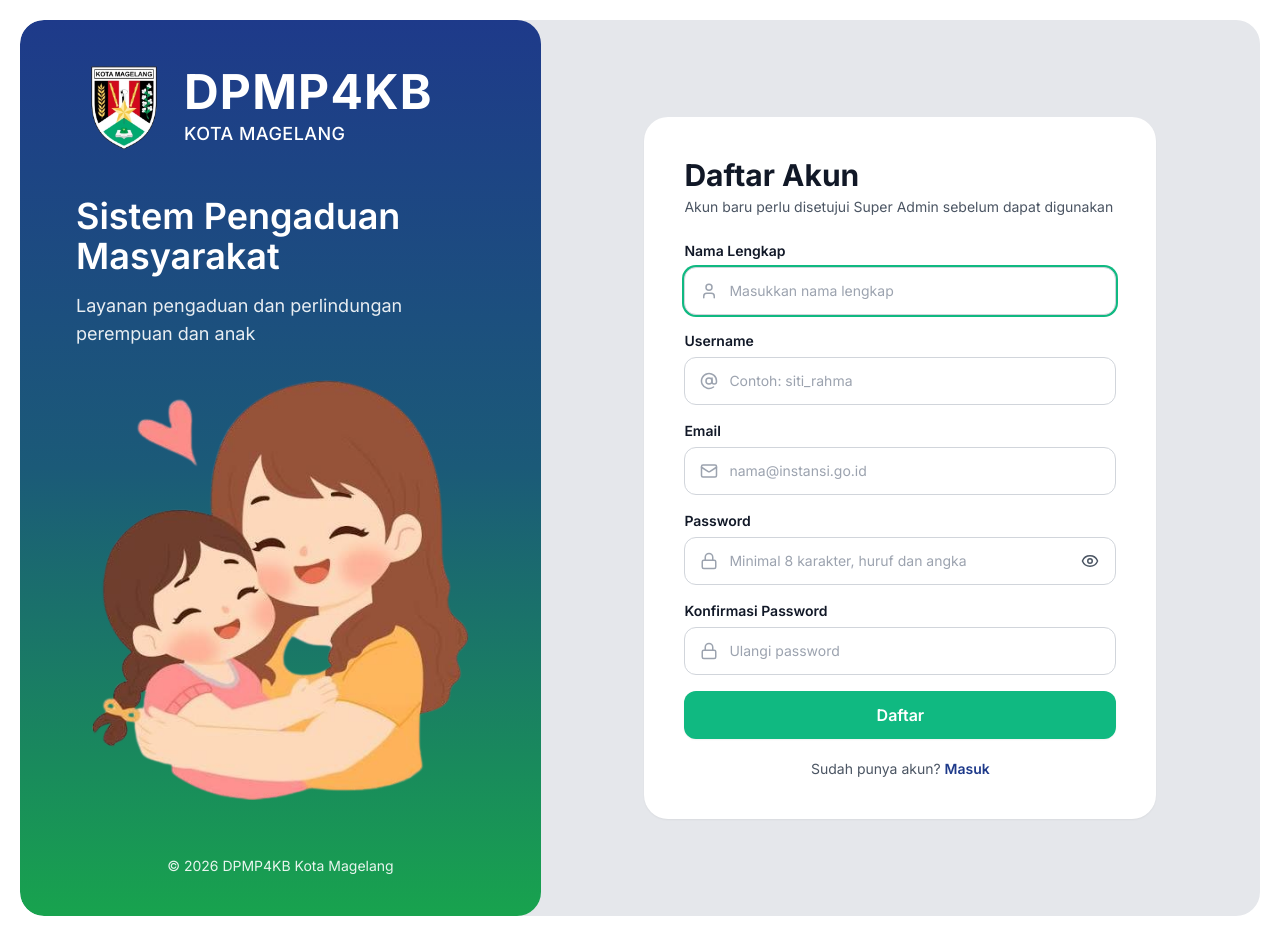
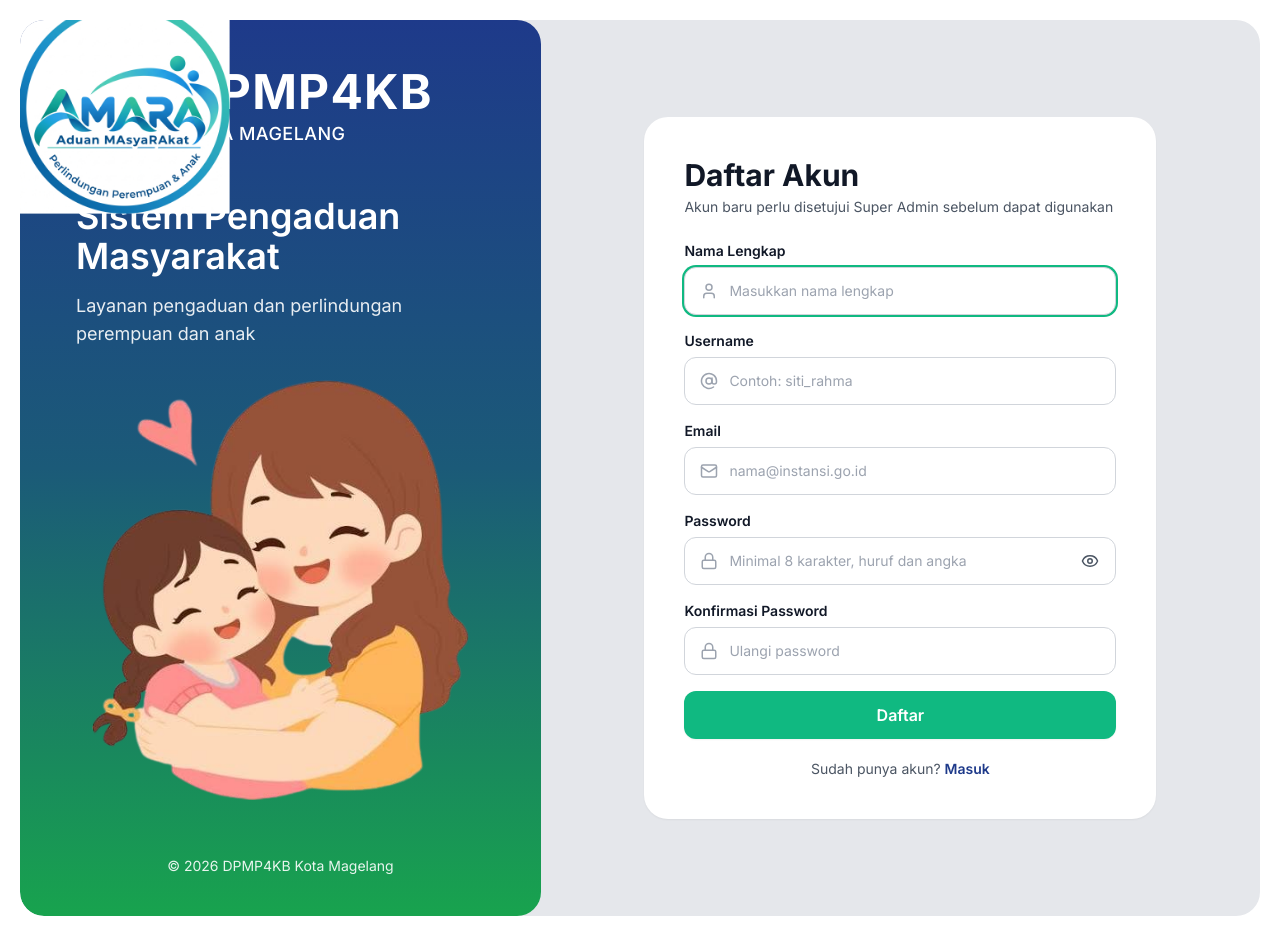
Before and after one commit to dhuha07/frontend-amara, a React (Vite) app: page /daftar in a window 1280 px wide. Built offline with nearby package versions, Linux system fonts and the light colour scheme; no server answers.

Commit message:
Ganti favicon dan avatar ke amara_bulat.png

```diff
--- a/index.html
+++ b/index.html
@@ -2,7 +2,7 @@
 <html lang="id">
   <head>
     <meta charset="UTF-8" />
-    <link rel="icon" type="image/svg+xml" href="/favicon.svg" />
+    <link rel="icon" type="image/png" href="/amara_bulat.png" />
     <meta name="viewport" content="width=device-width, initial-scale=1, viewport-fit=cover" />
     <link rel="preconnect" href="https://fonts.googleapis.com" />
     <link rel="preconnect" href="https://fonts.gstatic.com" crossorigin />
--- a/src/components/Sidebar.jsx
+++ b/src/components/Sidebar.jsx
@@ -96,9 +96,7 @@ export default function Sidebar({ open, onClose, collapsed = false }) {
             collapsed ? "" : "lg:justify-start"
           }`}
         >
-          <div className="flex h-9 w-9 shrink-0 items-center justify-center rounded-lg bg-emerald">
-            <Bot size={20} aria-hidden="true" />
-          </div>
+          <img src="/amara_bulat.png" alt="AMARA" className="h-9 w-9 shrink-0 rounded-full object-cover bg-white" />
           <div className={`min-w-0 ${penuh}`}>
             <p className="text-sm font-bold leading-tight">AMARA Bot</p>
             <p className="truncate text-[11px] leading-tight text-blue-100">
--- a/src/components/Topbar.jsx
+++ b/src/components/Topbar.jsx
@@ -199,12 +199,11 @@ export default function Topbar({ onMenuClick, onToggleCollapse, collapsed = fals
             aria-expanded={menuAkun}
             className="flex min-h-[44px] items-center gap-2 rounded-lg px-1.5 hover:bg-white/10 focus-visible:outline-none focus-visible:ring-2 focus-visible:ring-emerald"
           >
-            <span
-              className="flex h-8 w-8 items-center justify-center rounded-full bg-emerald text-sm font-bold"
-              aria-hidden="true"
-            >
-              {inisial}
-            </span>
+            <img
+              src="/amara_bulat.png"
+              alt="Avatar"
+              className="h-8 w-8 rounded-full bg-white object-cover shadow-sm"
+            />
             <span className="hidden max-w-[140px] truncate text-sm font-medium sm:inline">
               {namaTampil}
             </span>
--- a/src/layouts/AuthLayout.jsx
+++ b/src/layouts/AuthLayout.jsx
@@ -26,7 +26,7 @@ export default function AuthLayout({ children }) {
                 </div>
               ) : (
                 <img
-                  src="/logo-magelang.png"
+                  src="/amara_bulat.png"
                   alt="Lambang Kota Magelang"
                   onError={() => setLogoGagal(true)}
                   className="h-full w-full origin-center scale-[2.2] object-contain"
```
Also changed, not shown: public/amara_bulat.png (added).
